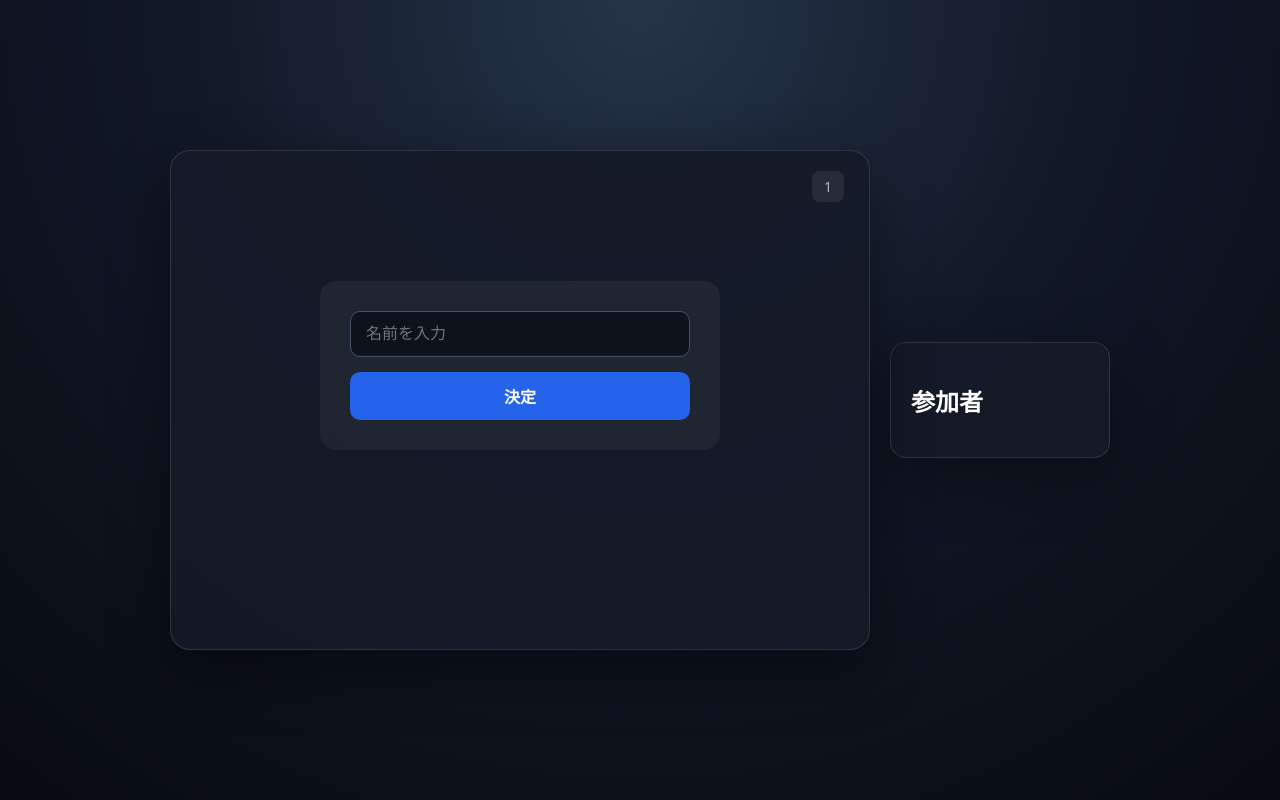
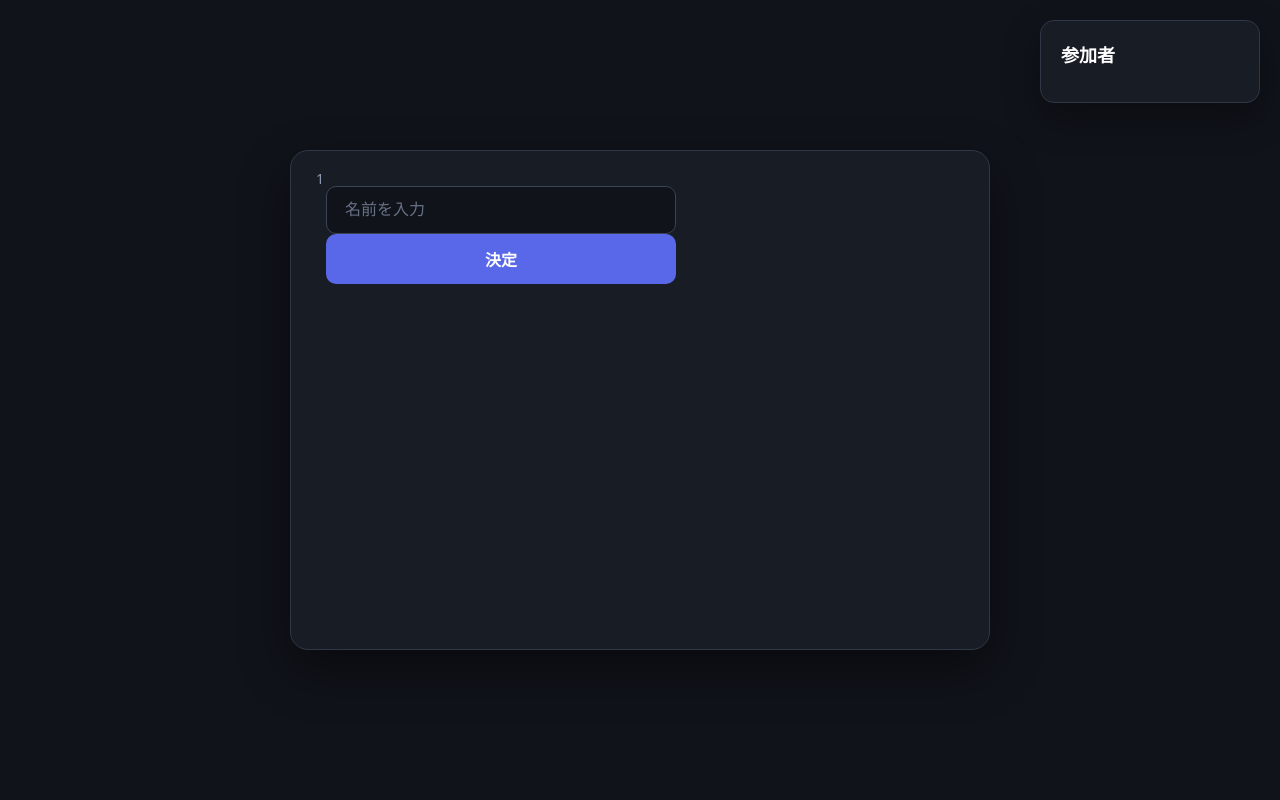
Before and after one commit to KrasnayaPloshchad2718/Games, a Flask app: template templates/room.html in a window 1280 px wide. Run offline with Flask 3, Linux system fonts and the light colour scheme; the template is opened without the code that fills it: most values are stand-ins (such as "Sample title", 1, 10 or a date in 2020).

Commit message:
Replace repository with oasobi

```diff
--- a/main.py
+++ b/main.py
@@ -97,6 +97,18 @@ def room(room_id):
     else:
         return "部屋が存在しません", 404
 
+conditions = {
+    "weather": "天気"
+    #ほかの話題も追加
+}
+
+@app.route("/api/conditions")
+def get_conditions():
+    return {
+        "status": "ok",
+        "conditions": conditions
+    }
+
 @app.route("/api/roomstate", methods=["POST"])
 def get_roomstate():
     data = request.get_json()
--- a/static/room.css
+++ b/static/room.css
@@ -1,5 +1,3 @@
-/* room.css */
-
 * {
     box-sizing: border-box;
 }
@@ -13,248 +11,418 @@ body {
         "Noto Sans JP",
         sans-serif;
 
-    background:
-        radial-gradient(
-            circle at top,
-            #26354a 0%,
-            #111827 45%,
-            #080b11 100%
-        );
-
+    background: #10131a;
     color: #ffffff;
 
     display: flex;
     justify-content: center;
     align-items: center;
-
-    padding: 30px;
 }
 
 
-/* メインゲーム領域 */
+/* =========================
+   全体
+========================= */
 
 #game_area {
-    width: min(700px, 100%);
-
+    width: min(700px, 90vw);
     min-height: 500px;
 
-    padding: 30px;
+    padding: 35px;
 
-    background: rgba(20, 27, 39, 0.92);
-
-    border: 1px solid rgba(255, 255, 255, 0.12);
-
-    border-radius: 20px;
+    background: #181c25;
+    border: 1px solid #303746;
+    border-radius: 18px;
 
     box-shadow:
-        0 20px 60px rgba(0, 0, 0, 0.45);
+        0 20px 50px rgba(0, 0, 0, 0.45);
 
     position: relative;
 }
 
 
-/* 部屋番号 */
+/* =========================
+   部屋情報
+========================= */
+
+.state {
+    color: #8f9bb3;
+    font-size: 14px;
+}
 
 #room_id {
     position: absolute;
+    top: 18px;
+    left: 25px;
+}
 
-    top: 20px;
+#player_name {
+    position: absolute;
+    top: 18px;
     right: 25px;
 
-    padding: 6px 12px;
+    color: #ffffff;
+    font-weight: bold;
+}
+
+
+/* =========================
+   名前入力
+========================= */
+
+#name {
+    min-height: 400px;
+
+    display: flex;
+    flex-direction: column;
+
+    justify-content: center;
+    align-items: center;
+
+    gap: 15px;
+}
+
+#name_input {
+    width: min(350px, 80%);
+    padding: 14px 18px;
+
+    border: 1px solid #3b4354;
+    border-radius: 10px;
+
+    background: #10131a;
+    color: white;
+
+    font-size: 16px;
+
+    outline: none;
+
+    transition: 0.2s;
+}
+
+#name_input:focus {
+    border-color: #6c7cff;
+    box-shadow: 0 0 0 3px rgba(108, 124, 255, 0.15);
+}
+
+#name_input::placeholder {
+    color: #687286;
+}
+
+
+/* =========================
+   ボタン共通
+========================= */
+
+button {
+    border: none;
+    cursor: pointer;
+
+    font-family: inherit;
+
+    transition:
+        transform 0.15s,
+        background 0.15s,
+        box-shadow 0.15s;
+}
+
+button:hover {
+    transform: translateY(-2px);
+}
+
+button:active {
+    transform: translateY(0);
+}
+
+
+/* 決定ボタン */
+
+#name_button {
+    width: min(350px, 80%);
+    padding: 13px;
+
+    border-radius: 10px;
+
+    background: #5968e8;
+    color: white;
+
+    font-size: 16px;
+    font-weight: bold;
+}
+
+#name_button:hover {
+    background: #6877f0;
+    box-shadow: 0 8px 20px rgba(89, 104, 232, 0.3);
+}
+
+
+/* =========================
+   待機画面
+========================= */
+
+#waiting {
+    min-height: 400px;
+
+    display: flex;
+    flex-direction: column;
+
+    align-items: center;
+    justify-content: center;
+
+    gap: 25px;
+}
+
+#waiting p {
+    margin: 0;
+
+    color: #9ba6bb;
+    font-size: 18px;
+}
+
+
+/* =========================
+   カスタム選択ボックス
+========================= */
+
+.select-box {
+    width: min(350px, 80%);
+
+    position: relative;
+}
+
+
+/* 現在の選択 */
+
+.select-current {
+    width: 100%;
+
+    padding: 15px 18px;
+
+    display: flex;
+    align-items: center;
+    justify-content: space-between;
+
+    border-radius: 11px;
+
+    background: #222733;
+    color: #ffffff;
+
+    border: 1px solid #3a4354;
+
+    font-size: 16px;
+    text-align: left;
+}
+
+.select-current:hover {
+    background: #292f3d;
+    border-color: #5968e8;
+}
+
+.select-current span {
+    color: #8995ff;
+
+    transition: transform 0.2s;
+}
+
+
+/* 開いたとき矢印を回転 */
+
+.select-box.open .select-current span {
+    transform: rotate(180deg);
+}
+
+
+/* =========================
+   選択肢
+========================= */
+
+.select-options {
+    position: absolute;
+
+    left: 0;
+    right: 0;
+
+    top: calc(100% + 8px);
+
+    padding: 7px;
+
+    background: #1d222d;
+
+    border: 1px solid #343d4d;
+    border-radius: 12px;
+
+    box-shadow:
+        0 15px 35px rgba(0, 0, 0, 0.45);
+
+    display: none;
+
+    z-index: 100;
+}
+
+
+/* open時だけ表示 */
+
+.select-box.open .select-options {
+    display: flex;
+
+    flex-direction: column;
+
+    gap: 4px;
+}
+
+
+/* 選択肢ボタン */
+
+.select-options button {
+    width: 100%;
+
+    padding: 12px 14px;
 
     border-radius: 8px;
 
-    background: rgba(255, 255, 255, 0.08);
+    background: transparent;
+    color: #dfe4ef;
 
-    color: #aeb9c9;
+    text-align: left;
+
+    font-size: 15px;
+}
+
+.select-options button:hover {
+    background: #303749;
+    color: white;
+}
+
+
+/* =========================
+   開始ボタン
+========================= */
+
+#start_button {
+    width: min(350px, 80%);
+
+    padding: 14px;
+
+    border-radius: 10px;
+
+    background: #5968e8;
+    color: white;
+
+    font-size: 16px;
+    font-weight: bold;
+}
+
+#start_button:hover {
+    background: #6877f0;
+
+    box-shadow:
+        0 8px 25px rgba(89, 104, 232, 0.3);
+}
+
+
+/* =========================
+   ゲーム画面
+========================= */
+
+#game {
+    min-height: 400px;
+
+    padding-top: 50px;
+}
+
+#game_title {
+    font-size: 30px;
+    margin-bottom: 10px;
+}
+
+#game_text {
+    color: #aeb8ca;
+}
+
+
+/* =========================
+   参加者欄
+========================= */
+
+#name_area {
+    position: fixed;
+
+    top: 20px;
+    right: 20px;
+
+    width: 220px;
+
+    padding: 20px;
+
+    background: #181c25;
+
+    border: 1px solid #303746;
+    border-radius: 14px;
+
+    box-shadow:
+        0 15px 35px rgba(0, 0, 0, 0.35);
+}
+
+#name_area h2 {
+    margin-top: 0;
+    margin-bottom: 15px;
+
+    font-size: 18px;
+}
+
+#player_list {
+    margin: 0;
+    padding: 0;
+
+    list-style: none;
+}
+
+.player {
+    padding: 9px 10px;
+
+    margin-bottom: 5px;
+
+    border-radius: 7px;
+
+    background: #222733;
+
+    color: #dce2ed;
 
     font-size: 14px;
 }
 
 
-/* 名前入力 */
+/* ホスト */
 
-#name {
-    width: min(400px, 100%);
-
-    margin: 100px auto 0;
-
-    padding: 30px;
-
-    background: rgba(255, 255, 255, 0.05);
-
-    border-radius: 16px;
-
-    text-align: center;
-}
-
-#name h2 {
-    margin-top: 0;
-    margin-bottom: 25px;
+.player:first-letter {
+    color: #ffd75e;
 }
 
 
-/* テキストボックス */
+/* =========================
+   スマホ対応
+========================= */
 
-#name_input {
-    width: 100%;
+@media (max-width: 900px) {
 
-    padding: 13px 15px;
+    body {
+        align-items: flex-start;
 
-    border: 1px solid #46536a;
+        padding-top: 40px;
+    }
 
-    border-radius: 10px;
+    #name_area {
+        position: static;
 
-    background: #0d131d;
+        width: min(700px, 90vw);
 
-    color: white;
-
-    font-size: 16px;
-
-    outline: none;
-}
-
-#name_input:focus {
-    border-color: #6ea8fe;
-
-    box-shadow:
-        0 0 0 3px rgba(110, 168, 254, 0.15);
-}
-
-
-/* ボタン */
-
-button {
-    border: none;
-
-    border-radius: 10px;
-
-    padding: 12px 22px;
-
-    font-size: 16px;
-
-    font-weight: bold;
-
-    cursor: pointer;
-
-    color: white;
-
-    background: #2563eb;
-
-    transition:
-        transform 0.1s,
-        filter 0.15s;
-}
-
-button:hover {
-    filter: brightness(1.15);
-}
-
-button:active {
-    transform: scale(0.97);
-}
-
-
-#name_button {
-    width: 100%;
-
-    margin-top: 15px;
-}
-
-
-/* 待機画面 */
-
-#waiting {
-    display: none;
-
-    text-align: center;
-
-    padding-top: 180px;
-}
-
-#waiting p {
-    font-size: 24px;
-
-    color: #b9c3d1;
-}
-
-#start_button {
-    margin-top: 20px;
-
-    background: #16a34a;
-}
-
-
-/* ゲーム画面 */
-
-#game {
-    display: none;
-
-    text-align: center;
-
-    padding-top: 150px;
-}
-
-#game_text {
-    font-size: 28px;
-
-    font-weight: bold;
-}
-
-
-/* 参加者欄 */
-
-#name_area {
-    width: 220px;
-
-    margin-left: 20px;
-
-    padding: 20px;
-
-    background: rgba(20, 27, 39, 0.92);
-
-    border: 1px solid rgba(255, 255, 255, 0.12);
-
-    border-radius: 16px;
-
-    box-shadow:
-        0 20px 60px rgba(0, 0, 0, 0.35);
-}
-
-#name_area h3 {
-    margin-top: 0;
-
-    color: #dbe5f3;
-}
-
-
-#connected {
-    display: flex;
-
-    flex-direction: column;
-
-    gap: 8px;
-}
-
-
-/* スマホ */
-
-@media (max-width: 800px) {
+        margin-top: 15px;
+    }
 
     body {
         flex-direction: column;
-
-        padding: 15px;
     }
 
     #game_area {
         min-height: 450px;
     }
-
-    #name_area {
-        width: min(700px, 100%);
-
-        margin-left: 0;
-    }
 }
--- a/templates/room.html
+++ b/templates/room.html
@@ -19,11 +19,22 @@
         </div>
         <div id="waiting">
             <p>待機中...</p>
-            <button id="start_button">開始</button>
+            <div class="select-box" id="game-select">
+                <button class="select-current" type="button">
+                    ゲームを選択
+                    <span>▼</span>
+                </button>
+
+                <div class="select-options"></div>
+            </div>
+
+            <button id="start_button" onclick="startGame()">開始</button>
         </div>
         <div id="game">
-            <p id="game_text"></p>
-        </div>
+            <h2 id="game_title"></h2>
+            <h3 id="game_text"></h3>
+      </div>
+
         </session>
         <aside id="name_area">
             <h2>参加者</h2>
```
Also changed, not shown: static/room.js (+54 -1 lines).
